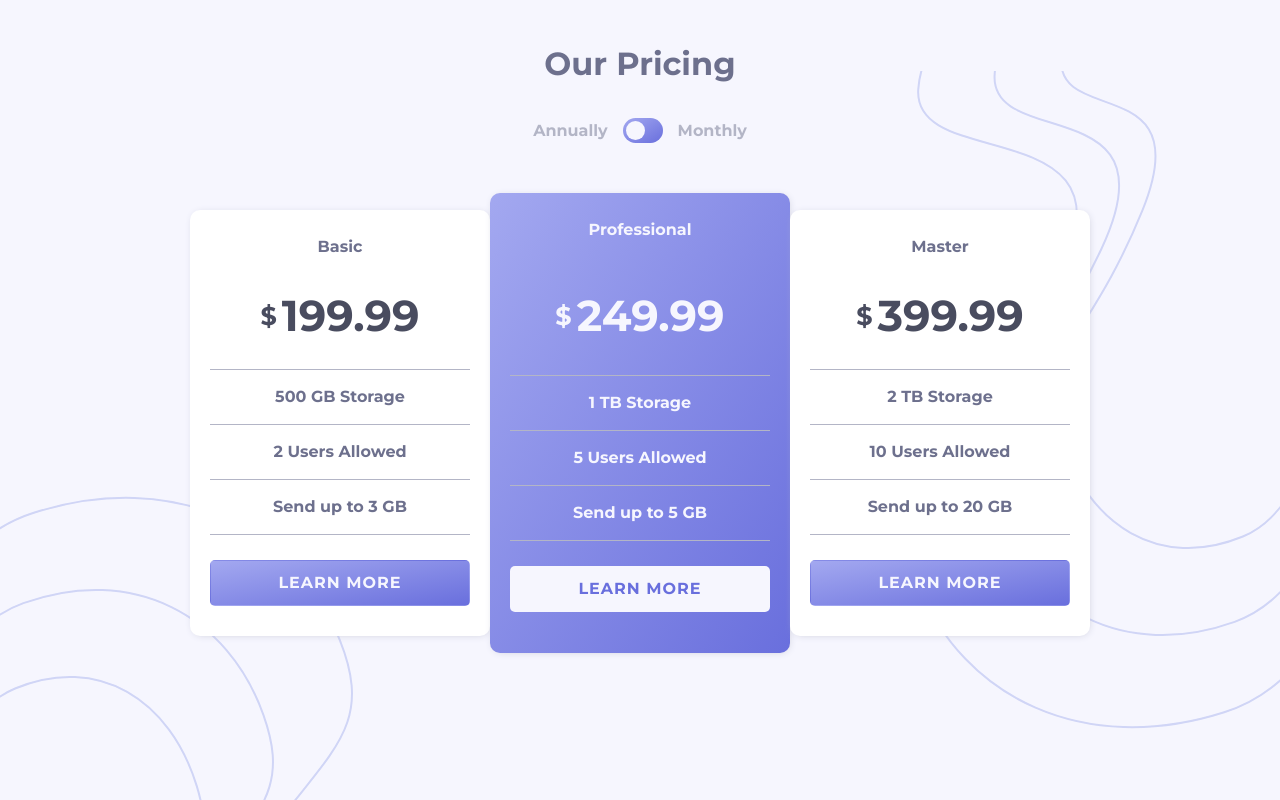
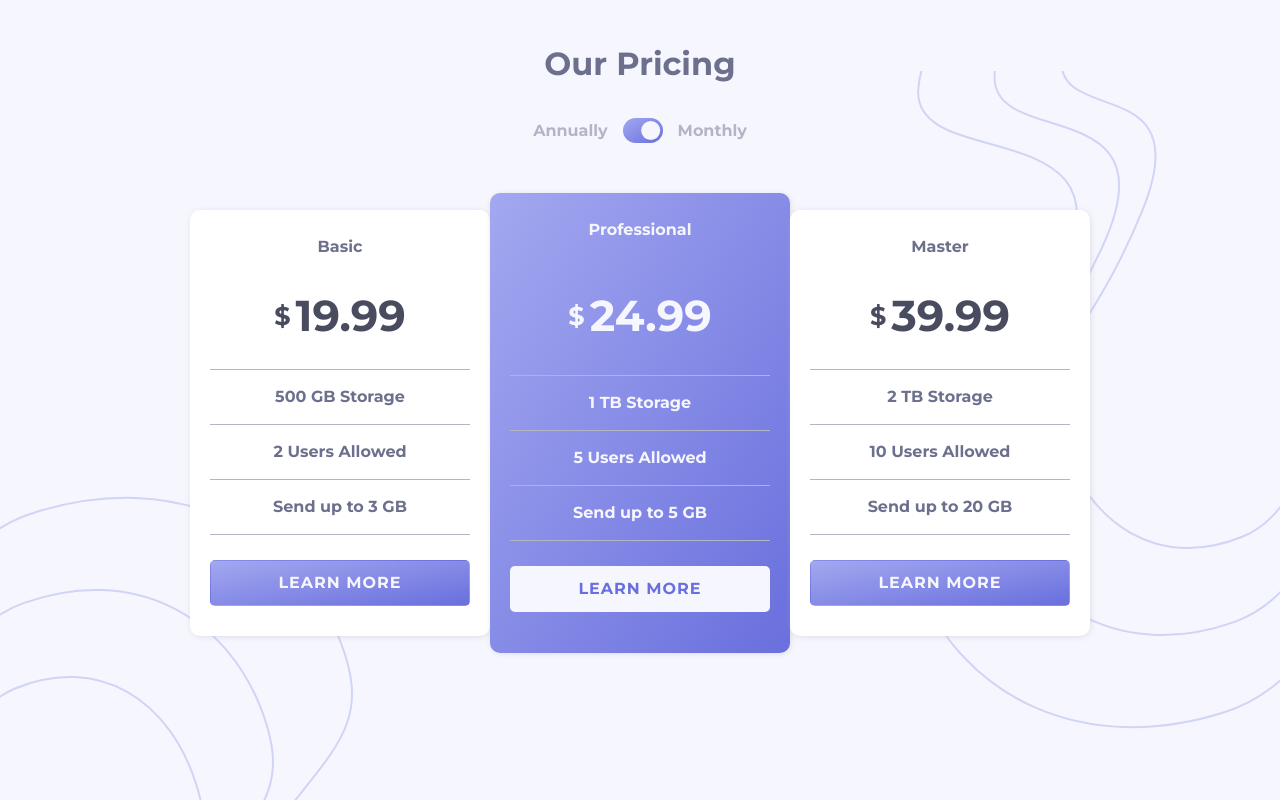
Before and after one commit to suhaybjirde/Pricing-Component, a plain HTML site: page index.html in a window 1280 px wide. Both pictures are taken after a click on the button 642 px from the left and 130 px from the top of the page. Drawn offline with Linux system fonts and the light colour scheme.

Commit message:
complete js part

```diff
--- a/app/js/script.js
+++ b/app/js/script.js
@@ -0,0 +1,18 @@
+const toggler = document.querySelector('.toggler')
+
+
+const professionalPrice = document.querySelector('.main__professional .price');
+const masterPrice = document.querySelector('.main__master .price');
+const basicPrice = document.querySelector('.main__basic .price');
+
+
+
+toggler.addEventListener('click', ()=> {
+    let circle = toggler.firstChild
+    circle.classList.toggle('monthly')
+
+
+    basicPrice.innerHTML = circle.classList.contains('monthly') ? '19.99' : '199.99'
+    professionalPrice.innerHTML = circle.classList.contains('monthly') ? '24.99' : '249.99'
+    masterPrice.innerHTML = circle.classList.contains('monthly') ? '39.99' : '399.99'
+})
--- a/app/scss/components/_main.scss
+++ b/app/scss/components/_main.scss
@@ -43,7 +43,7 @@
                 transition: .4s;
 
                 &.monthly {
-                    transform: translateX(90%);
+                    transform: translateX(80%);
                 }
             }
         }
```
Also changed, not shown: disc/style.css.
